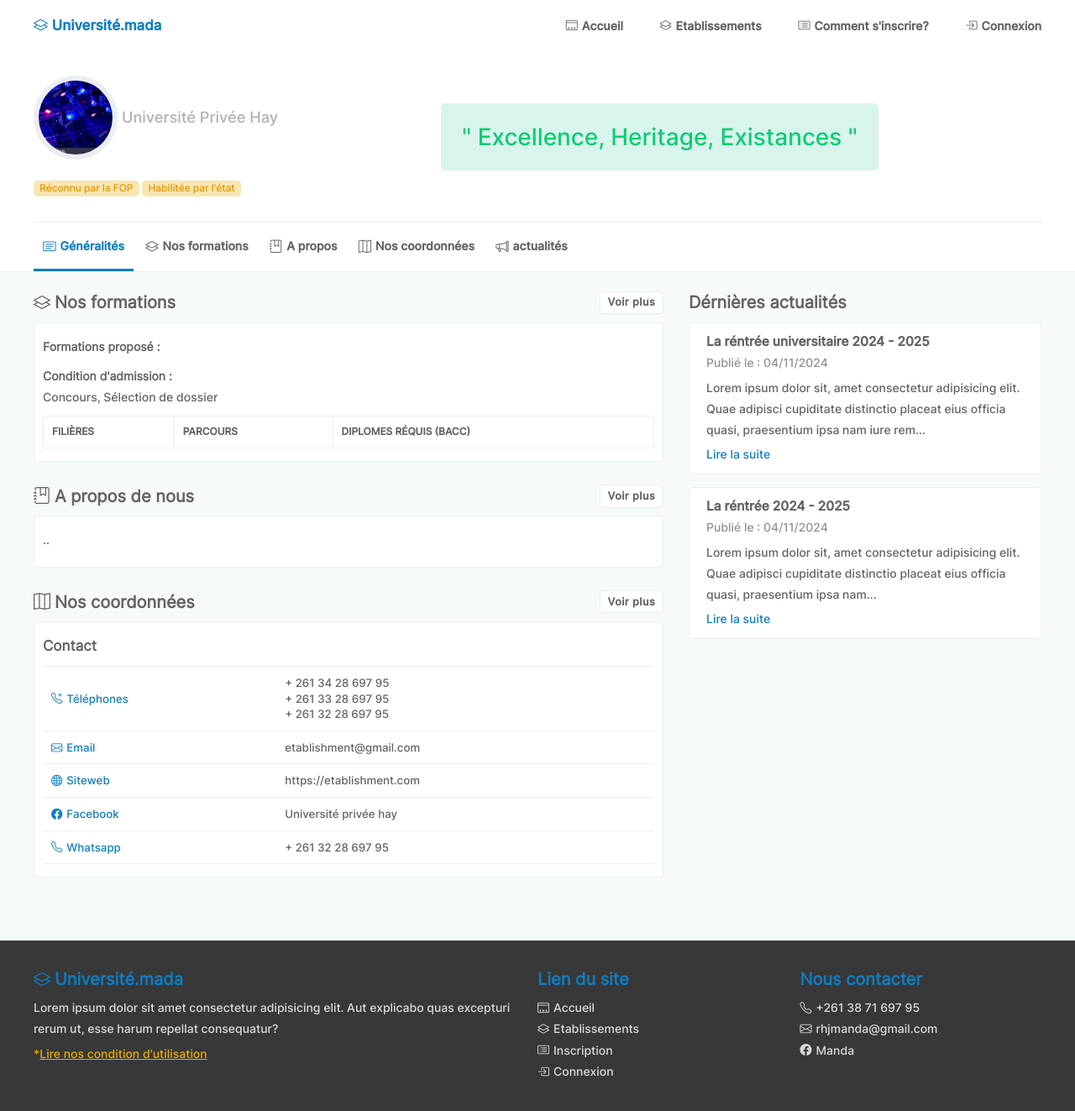
After one commit to manda07tsou/universite, a Symfony app: template templates/profil/index.html.twig in a window 1280 px wide. The commit adds this page. Shown: the whole page at 84% size. Run offline with Twig, Linux system fonts and the light colour scheme; the template is opened without the code that fills it, so the values that code supplies are empty; style sheets or scripts are compiled from the project's sources; some libraries are stand-ins or nearby versions.

Commit message:
ref(etablishment): mettre page profil sur un autre controller

```diff
--- a/templates/etablishment/_card.html.twig
+++ b/templates/etablishment/_card.html.twig
@@ -1,5 +1,5 @@
 <div class="card card__etablishment">
-    <a href="{{ path('etablishment_show', {'name': etab.name, 'id':etab.id})}}" class="card-link" title="Cliquer pour plus d'information"></a>
+    <a href="{{ path('profil_index', {'id':etab.id}) }}" class="card-link" title="Cliquer pour plus d'information"></a>
 
     <div class="card-header">
         <div class="etablishment__meta">
--- /dev/null
+++ b/templates/profil/_profil_header.html.twig
@@ -0,0 +1,28 @@
+<div class="profil__header">
+    <div>
+        <div class="etablishment__meta">
+            <img src="/images/logo_etablishment.jpg" class="avatar avatar-large" alt="">
+            <div>
+                <div class="etablishment-name">{{ etablishment.name }} </div>
+                <p class="etablishment-name-def">Université Privée Hay</p>
+            </div>
+        </div>
+        <div class="mt-4">
+            <span class="badge-secondary">Réconnu par la FOP</span>
+            <span class="badge-secondary">Habilitée par l'état</span>
+        </div>
+    </div>
+    <div class="slogan">
+        " Excellence, Heritage, Existances "
+    </div>
+</div>
+
+<div class="profil__nav">
+    <div class="nav-sticky">
+        <a href="" class="nav-item active"><i class="bi bi-card-text icon"></i>Généralités</a>
+        <a href="#" class="nav-item"><i class="bi bi-layers icon icon"></i>Nos formations</a>
+        <a href="#" class="nav-item"><i class="bi bi-journal-bookmark icon"></i>A propos</a>
+        <a href="#" class="nav-item"><i class="bi bi-map icon"></i>Nos coordonnées</a>
+        <a href="#" class="nav-item"><i class="bi bi-megaphone icon"></i>actualités</a>
+    </div>
+</div>
--- a/templates/etablishment/show.html.twig
+++ b/templates/profil/index.html.twig
@@ -3,35 +3,7 @@
 {% block title %}Etablissement profil{% endblock %}
 
 {% block body %}
-    <div class="profil__header">
-        <div>
-            <div class="etablishment__meta">
-                <img src="/images/logo_etablishment.jpg" class="avatar avatar-large" alt="">
-                <div>
-                    <div class="etablishment-name">{{ etablishment.name }} </div>
-                    <p class="etablishment-name-def">Université Privée Hay</p>
-                </div>
-            </div>
-            <div class="mt-4">
-                <span class="badge-secondary">Réconnu par la FOP</span>
-                <span class="badge-secondary">Habilitée par l'état</span>
-            </div>
-        </div>
-        <div class="slogan">
-            " Excellence, Heritage, Existances "
-        </div>
-    </div>
-
-    <div class="profil__nav">
-        <div class="nav-sticky">
-            <a href="" class="nav-item active"><i class="bi bi-card-text icon"></i>Généralités</a>
-            <a href="#" class="nav-item"><i class="bi bi-layers icon icon"></i>Nos formations</a>
-            <a href="#" class="nav-item"><i class="bi bi-journal-bookmark icon"></i>A propos</a>
-            <a href="#" class="nav-item"><i class="bi bi-map icon"></i>Nos coordonnées</a>
-            <a href="#" class="nav-item"><i class="bi bi-megaphone icon"></i>actualités</a>
-        </div>
-    </div>
-
+    {% include "profil/_profil_header.html.twig" %}
     <div class="profil__body">
         <div>
             <div class="profil__info">
```
Also changed, not shown: src/Controller/EtablishmentController.php (+0 -10 lines), src/Controller/ProfilController.php (added, +22 -0 lines).
